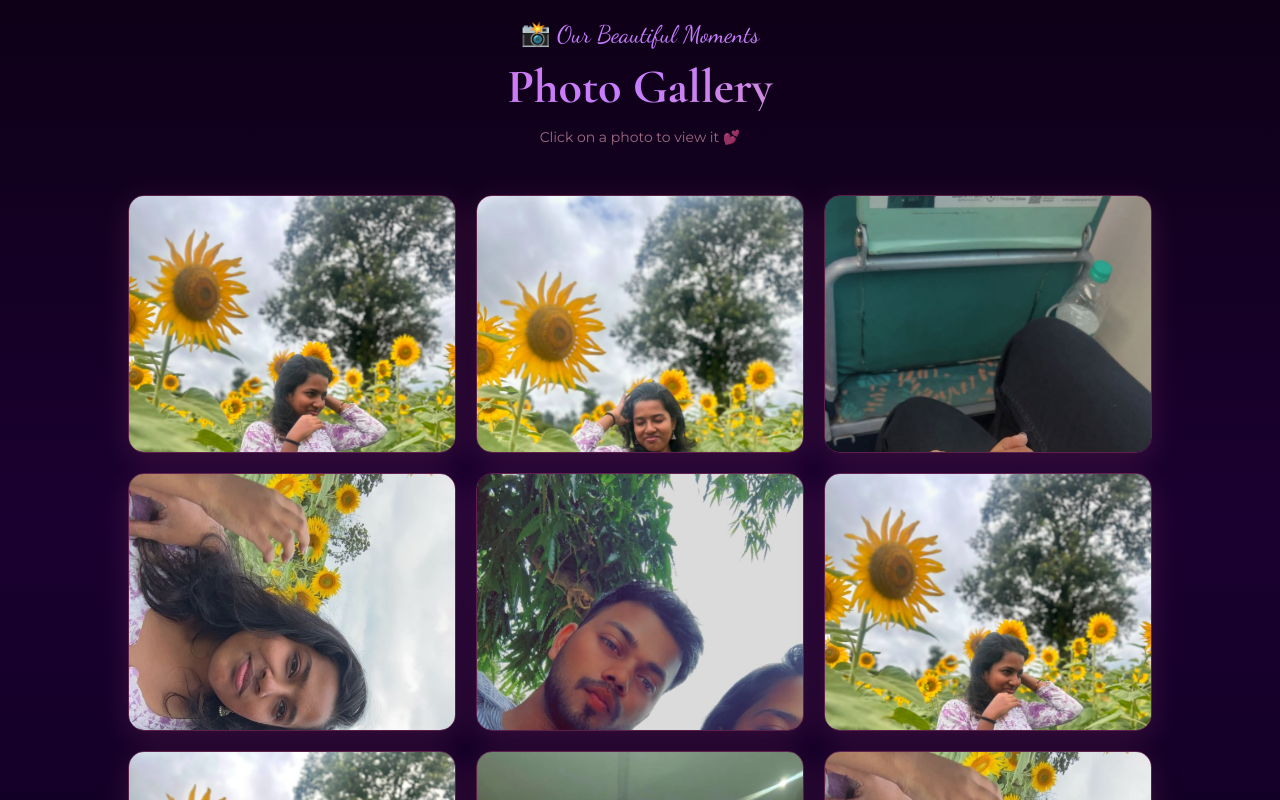
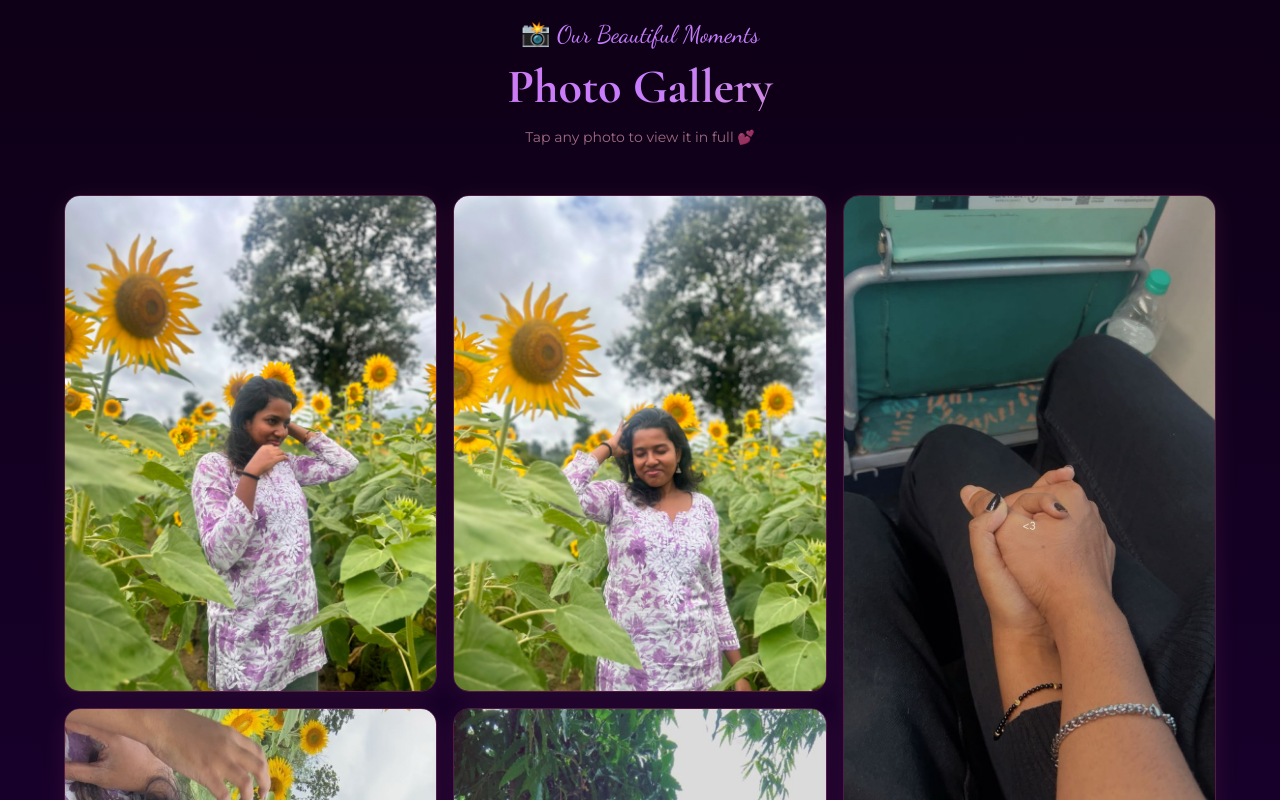
Before and after one commit to Pankajkumar510/girlfriend-day, a React (Vite) app: page / in a window 1280 px wide. Shown: the part 3320-4120 px from the top of the page. Built offline with nearby package versions, Linux system fonts and the light colour scheme.

Commit message:
Redesign gallery with masonry layout showing full photos

```diff
--- a/src/components/PhotoGallery.jsx
+++ b/src/components/PhotoGallery.jsx
@@ -58,102 +58,88 @@ const PHOTOS = [
   },
 ];
 
-function PhotoCard({ photo, index }) {
-  const [lightbox, setLightbox] = useState(false);
+// Split photos into columns for masonry layout
+function splitIntoColumns(photos, numCols) {
+  const cols = Array.from({ length: numCols }, () => []);
+  photos.forEach((photo, i) => cols[i % numCols].push({ ...photo, index: i }));
+  return cols;
+}
+
+function PhotoCard({ photo, onClick }) {
   const ref = useRef(null);
-  const isInView = useInView(ref, { once: true, amount: 0.2 });
+  const isInView = useInView(ref, { once: true, amount: 0.1 });
 
   return (
-    <>
     <motion.div
       ref={ref}
-        initial={{ opacity: 0, scale: 0.85, y: 30 }}
-        animate={isInView ? { opacity: 1, scale: 1, y: 0 } : {}}
-        transition={{ duration: 0.6, delay: index * 0.1, ease: 'easeOut' }}
-        className="relative cursor-pointer group"
-        onClick={() => setLightbox(true)}
+      initial={{ opacity: 0, y: 40 }}
+      animate={isInView ? { opacity: 1, y: 0 } : {}}
+      transition={{ duration: 0.6, delay: photo.index * 0.07, ease: 'easeOut' }}
+      className="relative cursor-pointer group mb-4"
+      onClick={() => onClick(photo)}
       data-hoverable
     >
-        {/* Card */}
       <motion.div
-          className="w-full rounded-2xl overflow-hidden relative"
-          whileHover={{ scale: 1.03, y: -6 }}
-          transition={{ duration: 0.3, ease: 'easeOut' }}
+        className="rounded-2xl overflow-hidden relative"
+        whileHover={{ scale: 1.02, y: -4 }}
+        transition={{ duration: 0.3 }}
         style={{
-            border: '1px solid rgba(255,107,157,0.3)',
-            boxShadow: '0 8px 30px rgba(255,107,157,0.15)',
+          border: '1px solid rgba(255,107,157,0.25)',
+          boxShadow: '0 4px 24px rgba(255,107,157,0.1)',
         }}
       >
-          {/* Real image */}
+        {/* Full photo — no fixed height, no cropping */}
         <img
           src={photo.src}
           alt={photo.label}
-            className="w-full h-64 object-cover block"
-            style={{ objectPosition: 'top center' }}
+          className="w-full block"
+          style={{ display: 'block' }}
         />
-          {/* Hover overlay */}
-          <div className="absolute inset-0 bg-gradient-to-t from-black/70 via-transparent to-transparent opacity-0 group-hover:opacity-100 transition-opacity duration-300 flex items-end p-4">
-            <p className="font-script text-sm text-white">{photo.label}</p>
+        {/* Elegant hover overlay */}
+        <div className="absolute inset-0 bg-gradient-to-t from-black/75 via-black/10 to-transparent opacity-0 group-hover:opacity-100 transition-all duration-400 flex flex-col items-center justify-end pb-5 px-4">
+          <p className="font-script text-base text-white drop-shadow-lg">{photo.label}</p>
+          <p className="font-body text-xs text-white/60 mt-1">Tap to open</p>
         </div>
+        {/* Subtle glow border on hover */}
+        <div
+          className="absolute inset-0 rounded-2xl opacity-0 group-hover:opacity-100 transition-opacity duration-300 pointer-events-none"
+          style={{ boxShadow: 'inset 0 0 0 1.5px rgba(255,107,157,0.5)' }}
+        />
       </motion.div>
     </motion.div>
-
-      {/* Lightbox */}
-      <AnimatePresence>
-        {lightbox && (
-          <motion.div
-            initial={{ opacity: 0 }}
-            animate={{ opacity: 1 }}
-            exit={{ opacity: 0 }}
-            onClick={() => setLightbox(false)}
-            className="fixed inset-0 flex flex-col items-center justify-center z-[9000] p-6"
-            style={{ background: 'rgba(0,0,0,0.92)', backdropFilter: 'blur(30px)' }}
-          >
-            <motion.div
-              initial={{ scale: 0.7, opacity: 0 }}
-              animate={{ scale: 1, opacity: 1 }}
-              exit={{ scale: 0.7, opacity: 0 }}
-              transition={{ type: 'spring', stiffness: 220, damping: 26 }}
-              onClick={e => e.stopPropagation()}
-              className="relative max-w-sm w-full"
-            >
-              <img
-                src={photo.src}
-                alt={photo.label}
-                className="w-full rounded-3xl shadow-2xl"
-                style={{ border: '2px solid rgba(255,107,157,0.5)' }}
-              />
-              <div className="mt-4 text-center">
-                <p className="font-script text-xl" style={{ color: '#ffb3c6' }}>{photo.label}</p>
-                <p className="font-body text-sm mt-1" style={{ color: 'rgba(255,200,220,0.7)' }}>{photo.caption}</p>
-              </div>
-              <button
-                onClick={() => setLightbox(false)}
-                className="absolute top-3 right-3 w-8 h-8 rounded-full flex items-center justify-center bg-black/40 text-white/70 hover:text-white hover:bg-black/60 transition-all text-lg"
-              >
-                ×
-              </button>
-            </motion.div>
-          </motion.div>
-        )}
-      </AnimatePresence>
-    </>
   );
 }
 
 export default function PhotoGallery() {
   const ref = useRef(null);
   const isInView = useInView(ref, { once: true, amount: 0.1 });
+  const [lightboxPhoto, setLightboxPhoto] = useState(null);
+  const [lightboxIndex, setLightboxIndex] = useState(0);
+
+  const openLightbox = (photo) => {
+    setLightboxPhoto(photo);
+    setLightboxIndex(photo.id);
+  };
+
+  const navigate = (dir) => {
+    const next = (lightboxIndex + dir + PHOTOS.length) % PHOTOS.length;
+    setLightboxIndex(next);
+    setLightboxPhoto(PHOTOS[next]);
+  };
+
+  // 3 columns on desktop, 2 on tablet, 1 on mobile (via CSS)
+  const cols3 = splitIntoColumns(PHOTOS, 3);
+  const cols2 = splitIntoColumns(PHOTOS, 2);
 
   return (
     <section
       id="gallery"
-      className="relative py-20 px-6"
+      className="relative py-20 px-4 md:px-6"
       style={{
         background: 'linear-gradient(180deg, #0d0014 0%, #1a0030 50%, #0d001e 100%)',
       }}
     >
-      <div className="max-w-5xl mx-auto">
+      <div className="max-w-6xl mx-auto">
         {/* Header */}
         <div className="text-center mb-12" ref={ref}>
           <motion.p
@@ -180,17 +166,105 @@ export default function PhotoGallery() {
             className="font-body mt-4 text-sm"
             style={{ color: 'rgba(255,179,200,0.6)' }}
           >
-            Click on a photo to view it 💕
+            Tap any photo to view it in full 💕
           </motion.p>
         </div>
 
-        {/* Grid */}
-        <div className="grid grid-cols-1 sm:grid-cols-2 lg:grid-cols-3 gap-5">
+        {/* Masonry Grid — 3 columns on lg, 2 on sm, 1 on xs */}
+        {/* Desktop 3-col */}
+        <div className="hidden lg:flex gap-4 items-start">
+          {cols3.map((col, ci) => (
+            <div key={ci} className="flex-1 flex flex-col">
+              {col.map((photo) => (
+                <PhotoCard key={photo.id} photo={photo} onClick={openLightbox} />
+              ))}
+            </div>
+          ))}
+        </div>
+
+        {/* Tablet 2-col */}
+        <div className="hidden sm:flex lg:hidden gap-4 items-start">
+          {cols2.map((col, ci) => (
+            <div key={ci} className="flex-1 flex flex-col">
+              {col.map((photo) => (
+                <PhotoCard key={photo.id} photo={photo} onClick={openLightbox} />
+              ))}
+            </div>
+          ))}
+        </div>
+
+        {/* Mobile 1-col */}
+        <div className="flex sm:hidden flex-col gap-4">
           {PHOTOS.map((photo, i) => (
-            <PhotoCard key={photo.id} photo={photo} index={i} />
+            <PhotoCard key={photo.id} photo={{ ...photo, index: i }} onClick={openLightbox} />
           ))}
         </div>
       </div>
+
+      {/* Lightbox */}
+      <AnimatePresence>
+        {lightboxPhoto && (
+          <motion.div
+            initial={{ opacity: 0 }}
+            animate={{ opacity: 1 }}
+            exit={{ opacity: 0 }}
+            onClick={() => setLightboxPhoto(null)}
+            className="fixed inset-0 flex items-center justify-center z-[9000] p-4"
+            style={{ background: 'rgba(0,0,0,0.93)', backdropFilter: 'blur(30px)' }}
+          >
+            <motion.div
+              initial={{ scale: 0.75, opacity: 0 }}
+              animate={{ scale: 1, opacity: 1 }}
+              exit={{ scale: 0.75, opacity: 0 }}
+              transition={{ type: 'spring', stiffness: 240, damping: 26 }}
+              onClick={(e) => e.stopPropagation()}
+              className="relative flex flex-col items-center"
+              style={{ maxWidth: '90vw', maxHeight: '90vh' }}
+            >
+              <img
+                src={lightboxPhoto.src}
+                alt={lightboxPhoto.label}
+                className="rounded-2xl shadow-2xl"
+                style={{
+                  maxHeight: '75vh',
+                  maxWidth: '90vw',
+                  width: 'auto',
+                  objectFit: 'contain',
+                  border: '2px solid rgba(255,107,157,0.4)',
+                }}
+              />
+              <div className="mt-4 text-center px-4">
+                <p className="font-script text-xl" style={{ color: '#ffb3c6' }}>{lightboxPhoto.label}</p>
+                <p className="font-body text-sm mt-1" style={{ color: 'rgba(255,200,220,0.65)' }}>{lightboxPhoto.caption}</p>
+              </div>
+
+              {/* Prev / Next buttons */}
+              <div className="flex gap-4 mt-5">
+                <button
+                  onClick={() => navigate(-1)}
+                  className="w-10 h-10 rounded-full flex items-center justify-center text-white text-lg transition-all"
+                  style={{ background: 'rgba(255,107,157,0.2)', border: '1px solid rgba(255,107,157,0.4)' }}
+                >‹</button>
+                <span className="font-body text-xs self-center" style={{ color: 'rgba(255,179,200,0.5)' }}>
+                  {lightboxIndex + 1} / {PHOTOS.length}
+                </span>
+                <button
+                  onClick={() => navigate(1)}
+                  className="w-10 h-10 rounded-full flex items-center justify-center text-white text-lg transition-all"
+                  style={{ background: 'rgba(255,107,157,0.2)', border: '1px solid rgba(255,107,157,0.4)' }}
+                >›</button>
+              </div>
+
+              {/* Close */}
+              <button
+                onClick={() => setLightboxPhoto(null)}
+                className="absolute top-2 right-2 w-9 h-9 rounded-full flex items-center justify-center text-white/70 hover:text-white text-xl transition-all"
+                style={{ background: 'rgba(0,0,0,0.5)' }}
+              >×</button>
+            </motion.div>
+          </motion.div>
+        )}
+      </AnimatePresence>
     </section>
   );
 }
```
Lines whose indentation alone changed are shown as unchanged.
